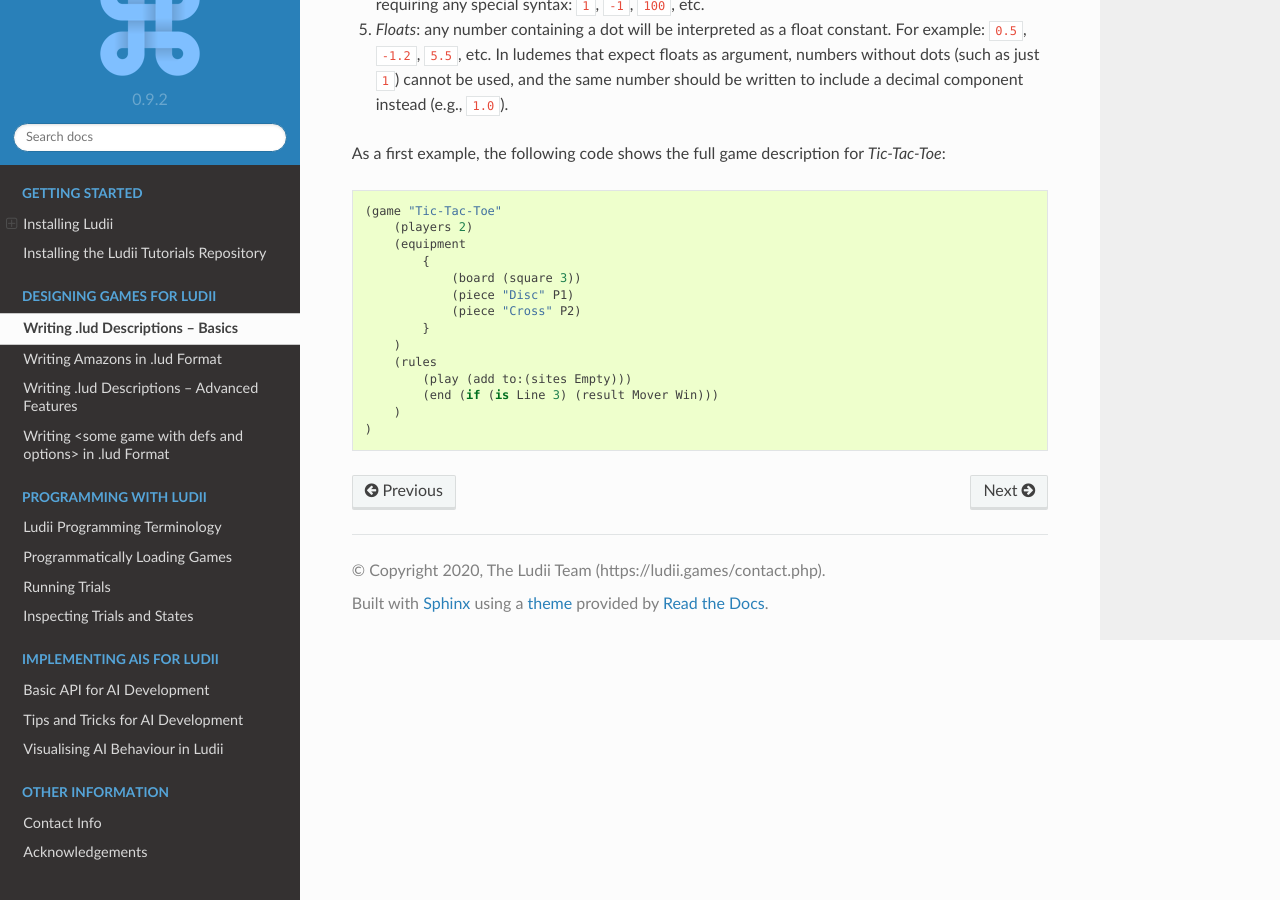
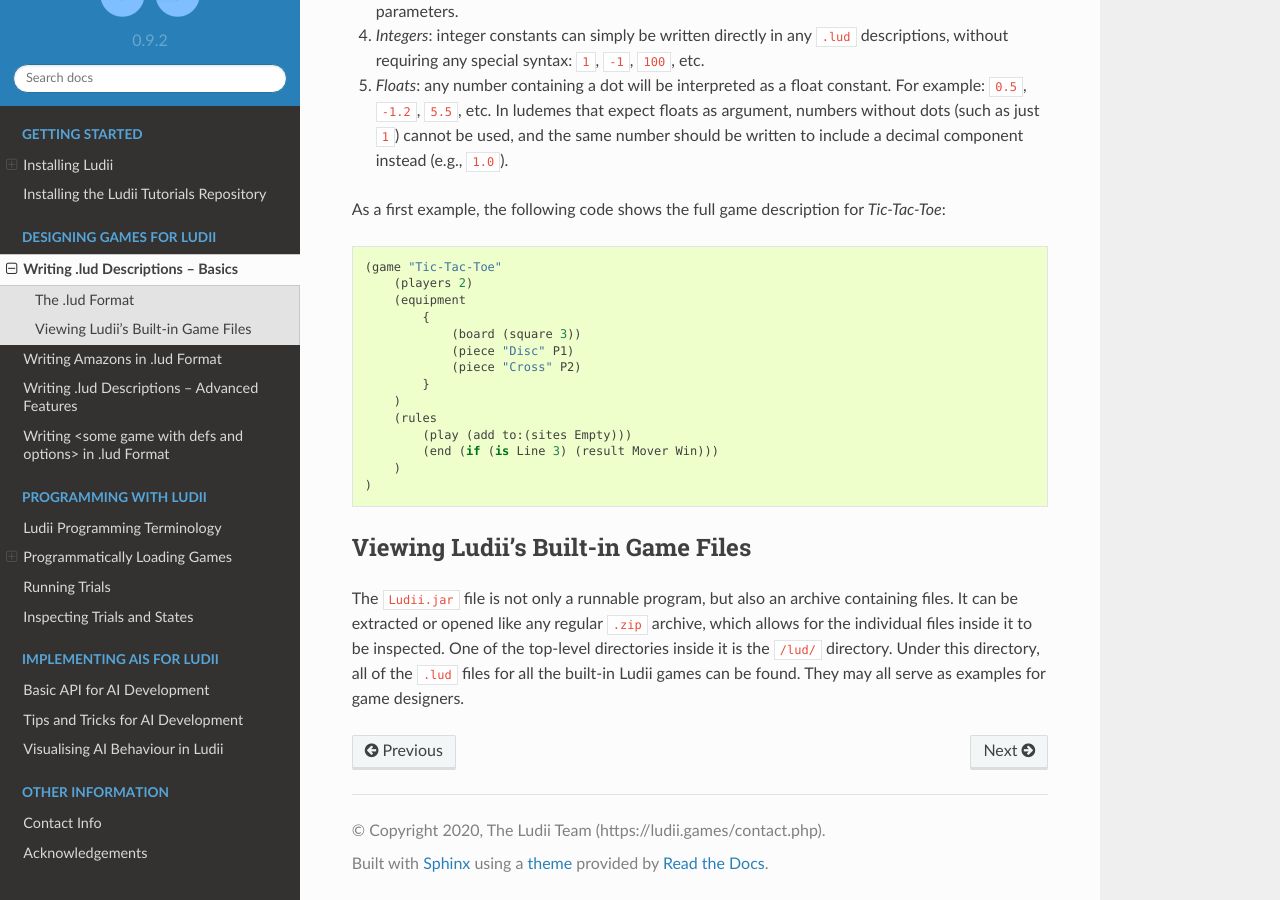
Before and after one commit to Ludeme/LudiiTutorials, a Sphinx documentation site: the page built from docs/lud_format_basics.rst, in a window 1280 px wide and 900 px high, scrolled down 922 px. Built offline with Sphinx 7.4.7 and the Read the Docs theme 2.0.0, drawn with Linux system fonts in a browser that asks for light colours.

Commit message:
WIP game loading stuff

```diff
--- a/docs/lud_format_basics.rst
+++ b/docs/lud_format_basics.rst
@@ -5,6 +5,9 @@
    The current version of Ludii is a beta release. It is expected that some aspects of
    the game description language will still change in ways that break backwards compatibility,
    at least up until version 1.0.0.
+
+The .lud Format
+---------------
 
 Game descriptions for Ludii are written in text files with a ``.lud`` extension.
 The language used to describe games for Ludii is defined by a `class grammar approach <https://link.springer.com/chapter/10.1007/978-3-319-50935-8_16>`_;
@@ -55,3 +58,13 @@
            (end (if (is Line 3) (result Mover Win)))
        )
    )
+
+Viewing Ludii's Built-in Game Files
+-----------------------------------
+
+The ``Ludii.jar`` file is not only a runnable program, but also an archive
+containing files. It can be extracted or opened like any regular ``.zip`` archive,
+which allows for the individual files inside it to be inspected. One of the
+top-level directories inside it is the ``/lud/`` directory. Under this directory,
+all of the ``.lud`` files for all the built-in Ludii games can be found. They
+may all serve as examples for game designers.
```
Also changed, not shown: docs/loading_games.rst (+33 -0 lines), 2 other files.
